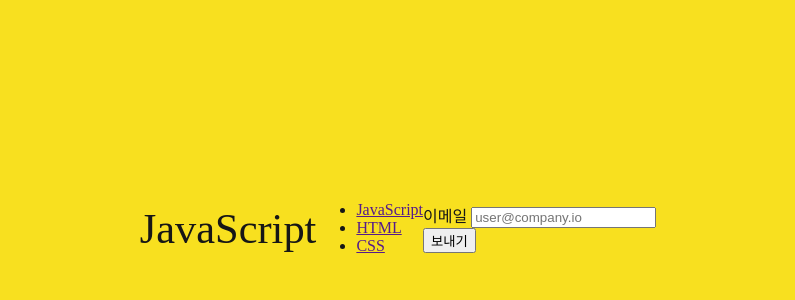
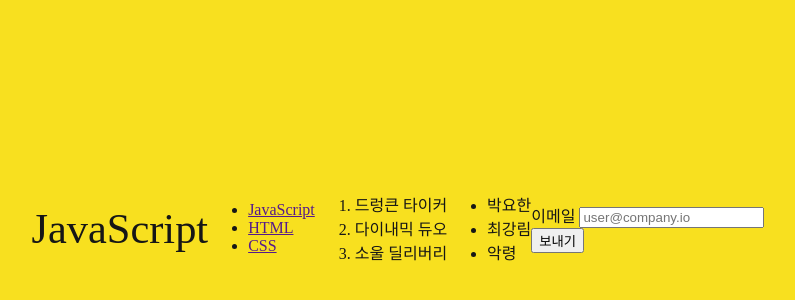
Before and after one commit to HanUL072/learn-javascript, a website: page index.html in a window 1280 px wide. Shown: the part 172-472 px from the top of the page, without its empty margins (242-1037 px from the left). Drawn offline with Linux system fonts and the light colour scheme.

Commit message:
[학습] Document 또는 Element를 통해 요소 선택 - getElementById(idName) - querySelector(selector)

```diff
--- a/index.html
+++ b/index.html
@@ -52,6 +52,7 @@
         <h1 lang="en">JavaScript</h1>
 
 
+        <div id="app">
             <ul lang="en-US" id="내맘대로">
                 <li class="item">
                     <a href="">JavaScript</a>
@@ -62,6 +63,19 @@
                 <li class="item">
                     <a href="">CSS</a>
                 </li>
+            </ul>
+        </div>
+
+        <ol class="musicians">
+           <li>드렁큰 타이커</li>
+           <li>다이내믹 듀오</li>
+           <li>소울 딜리버리</li>
+        </ol>
+
+        <ul id="exorcist-characters">
+          <li class="character yo-han" data-type="hero">박요한</li>
+          <li class="character master-choi" data-type="master">최강림</li>
+          <li class="character villain-ghost" data-type="villain">악령</li>
         </ul>
 
         <form>
--- a/script/learn/22-document-object-model.js
+++ b/script/learn/22-document-object-model.js
@@ -37,14 +37,46 @@
 
 
 
-const elementById = document.querySelector('#useremail')
+// const elementById = document.querySelector('#useremail')
 // console.log(elementById)
 
-const elementByName = document.querySelector('[name="email"]')
+// const elementByName = document.querySelector('[name="email"]')
 // console.log(elementByName)
 
-const firstElementByClassName = document.querySelector('.item')
+// const firstElementByClassName = document.querySelector('.item')
 // console.log(firstElementByClassName)
 
-const elementByTagName = document.querySelector('h1')
-console.log(elementByTagName)
+// const elementByTagName = document.querySelector('h1')
+// console.log(elementByTagName)
+
+// Documemt {}
+// const app = document.getElementById('app') // (↓ 보다) 성능면에서 더 낫다.(빠르다)
+// const appElement = documet.querySelector('#app')
+
+// Element.querySelector(selector) - Element 로도 Selector 를 찾을 수 있다.
+// const appFirstListItem = app.querySelector('li.item')
+
+// console.log(appFirstListItem)
+
+
+// ------------------------------------------------------------------------
+// 📝실습
+// -------------------------------------------------------------------------
+
+// 1. id 속성으로 DOM 요소를 선택하여 콘솔 패널에 출력해봅니다.
+const exorcist = document.getElementById('exorcist-characters')
+console.log(exorcist)
+
+// 2. id 속성으로 선택한 DOM 요소에서 다음을 수행하세요.
+
+// a. 태그 또는 클래스 이름, 속성 이름/값 등을 사용해 "박요한"을 선택해보세요.
+console.log(exorcist.querySelector('.yo-han'))
+console.log(exorcist.querySelector('[data-type="hero"]'))
+
+// b. 태그 또는 클래스 이름, 속성 이름/값 등을 사용해 "최강림"을 선택해보세요.
+console.log(exorcist.querySelector('.master-choi'))
+console.log(exorcist.querySelector('[data-type="master"]'))
+
+// c. 태그 또는 클래스 이름, 속성 이름/값 등을 사용해 "악령"을 선택해보세요.
+console.log(exorcist.querySelector('.villain-ghost'))
+console.log(exorcist.querySelector('[data-type="villain"]'))
```
Lines whose indentation alone changed are shown as unchanged.
